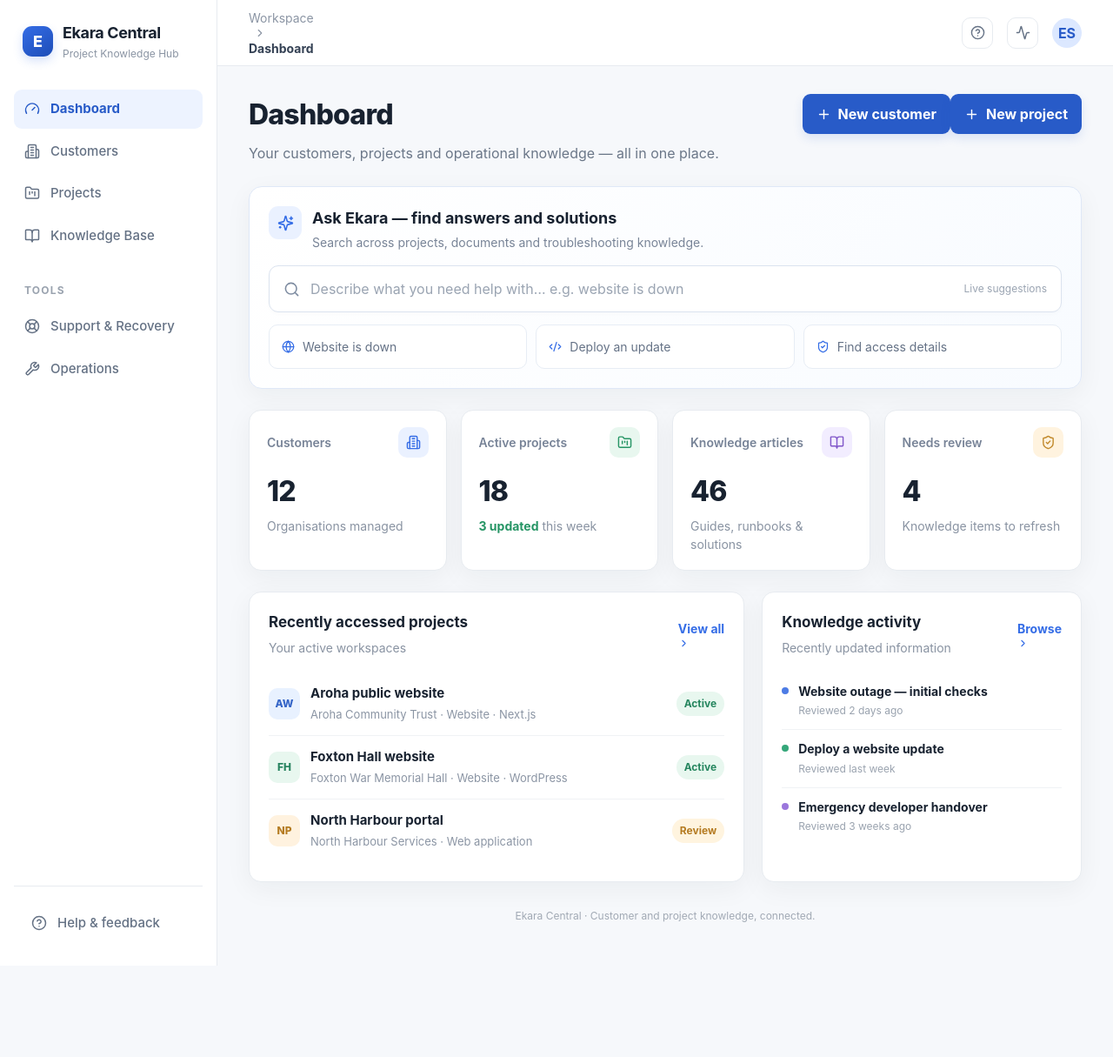
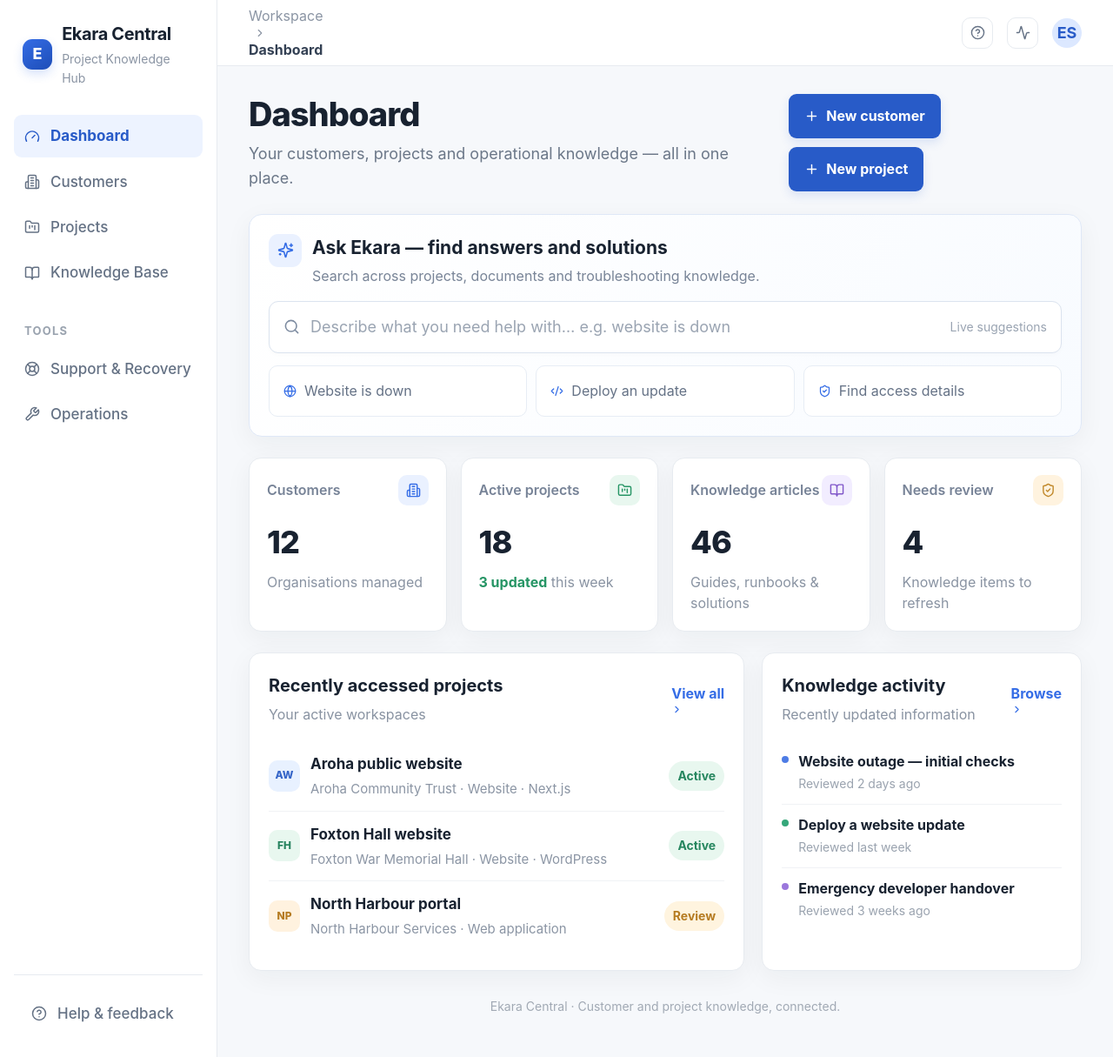
Before and after one commit to salpadoru/Ekara-Central, a Next.js app: page / in a window 1280 px wide. Shown: the whole page at 87% size. Before the commit the page ends 1110 px from the top, so only its background shows below. Built offline with nearby package versions, Linux system fonts and the light colour scheme.

Commit message:
Increase typography scale and style dashboard actions

```diff
--- a/src/app/globals.css
+++ b/src/app/globals.css
@@ -45,3 +45,33 @@ body{font-size:16px}
 .search-small input{font-size:14px}
 .footer-note{font-size:12px}
 @media(max-width:720px){.page-title{font-size:27px}.page-subtitle{font-size:15px}.stat-value{font-size:28px}}
+
+
+/* Stronger accessibility/readability scale */
+body{font-size:18px;line-height:1.55}
+.nav-item{font-size:17px;min-height:46px}
+.brand-name{font-size:20px}.brand-sub{font-size:14px}
+.nav-label{font-size:13px}
+.crumb{font-size:16px}
+.page-title{font-size:38px;line-height:1.2;letter-spacing:-1px}
+.page-subtitle{font-size:18px;line-height:1.55}
+.eyebrow{font-size:14px}
+.primary-button,.secondary-button{font-size:16px;padding:13px 18px}
+.stat-top{font-size:16px}.stat-value{font-size:36px}.stat-foot{font-size:16px}
+.panel-title{font-size:20px}.panel-sub{font-size:16px}
+.search-title{font-size:21px}.search-desc{font-size:16px}
+.search-box{min-height:60px}.search-box input{font-size:18px}
+.search-hint{font-size:14px}
+.suggestion{font-size:16px;padding:16px}
+.solution-title{font-size:17px}.solution-meta{font-size:15px}
+.project-name{font-size:17px}.project-customer{font-size:15px}
+.status{font-size:14px;padding:6px 10px}
+.activity-title{font-size:16px}.activity-time{font-size:14px}
+.data-table th{font-size:14px}.data-table td{font-size:16px}
+.table-primary{font-size:16px}.table-secondary{font-size:15px}
+.kb-card h3{font-size:19px}.kb-card p{font-size:16px}.kb-meta{font-size:14px}
+.text-link{font-size:16px}.search-small input{font-size:16px}
+.footer-note{font-size:14px}
+.dashboard-actions{display:flex;gap:10px;flex-wrap:wrap}
+.dashboard-heading{align-items:center}
+@media(max-width:720px){.page-title{font-size:31px}.page-subtitle{font-size:16px}.stat-value{font-size:30px}.dashboard-actions{width:100%}}
```
